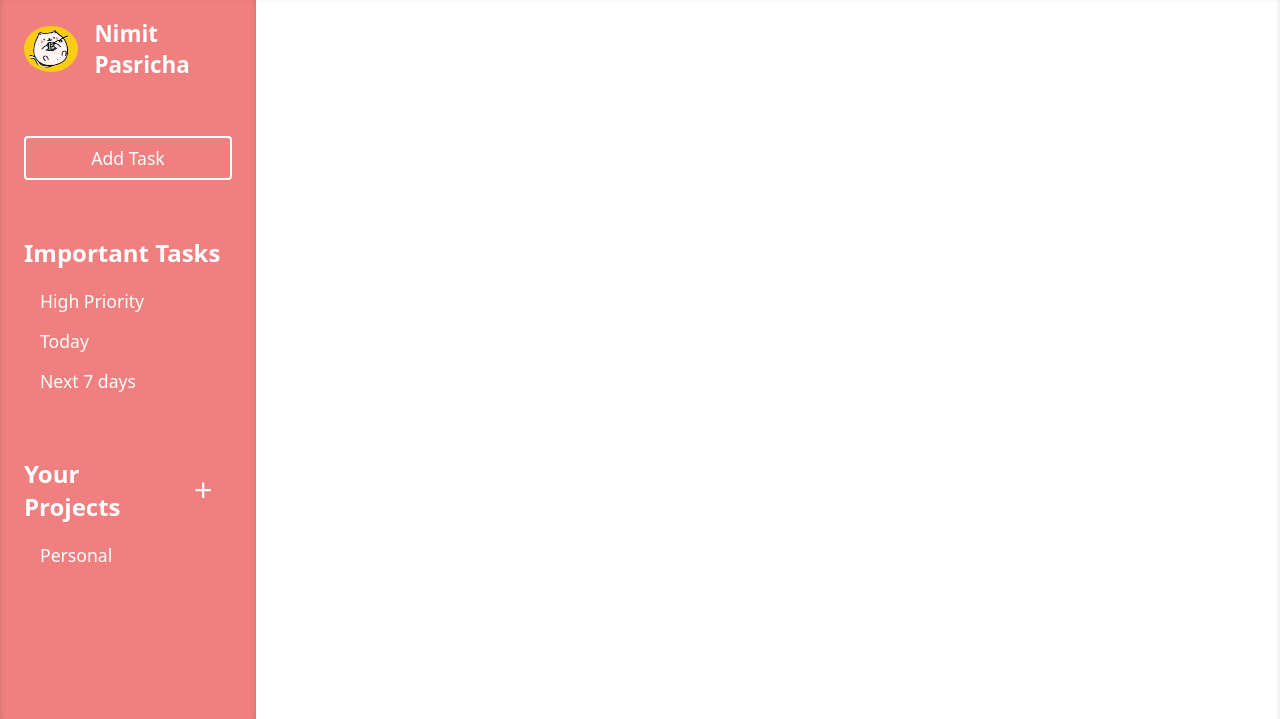
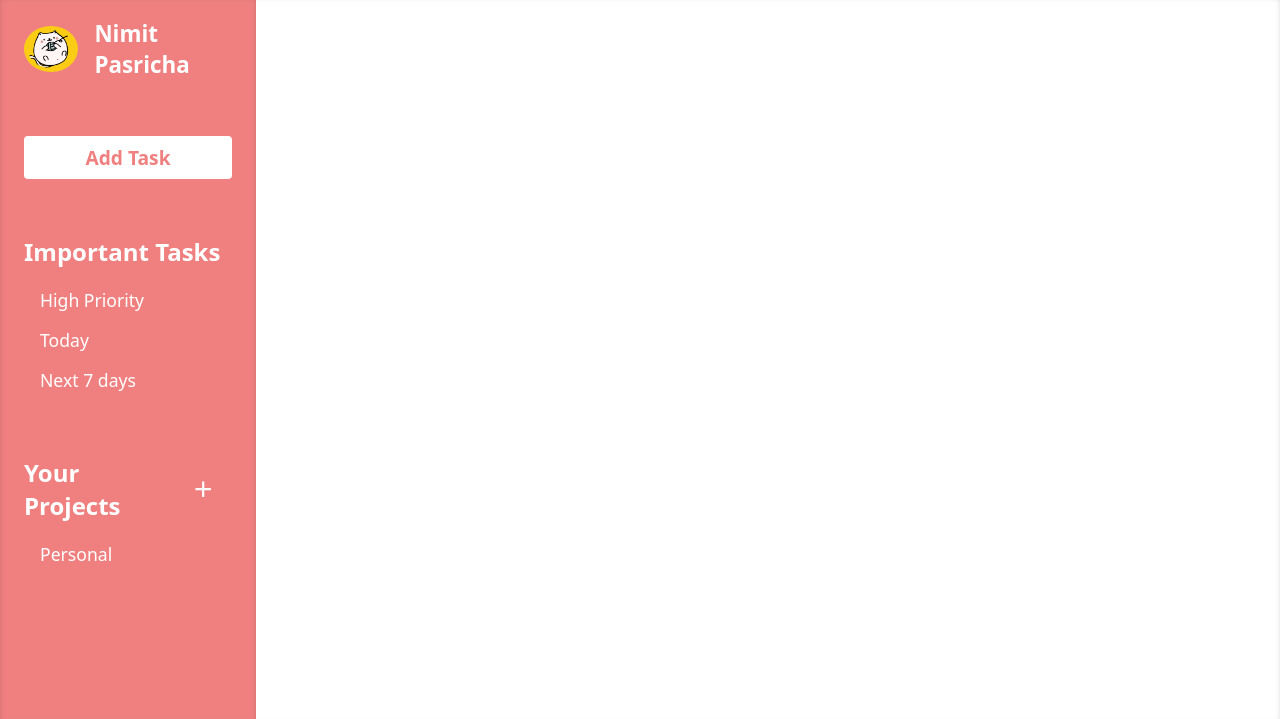
Before and after one commit to nimit-pasricha/Todo-List, a website built with webpack: page src/index.html in a window 1280 px wide. Shown: the part 81-800 px from the top of the page. Built offline with nearby package versions, Linux system fonts and the light colour scheme.

Commit message:
Change Add Task button color

```diff
--- a/src/style.css
+++ b/src/style.css
@@ -89,11 +89,16 @@ input {
   opacity: 0.5;
 }
 
-.add-task-button {
-  border: solid var(--sidebar-font-color) 2px;
+.sidebar .add-task-button {
+  color: var(--sidebar-background-color);
+  background-color: var(--sidebar-font-color);
   font-size: 1.2rem;
-  font-weight: 600;
+  font-weight: 700;
   transition: 0.2s;
+}
+
+.sidebar .add-task-button:hover {
+  font-weight: 800;
 }
 
 .sidebar button:hover {
@@ -219,7 +224,7 @@ dialog {
 }
 
 .task-details-form > form {
-  padding: 16px;
+  padding: 8px;
   display: flex;
   flex-direction: column;
   gap: 48px;
```
